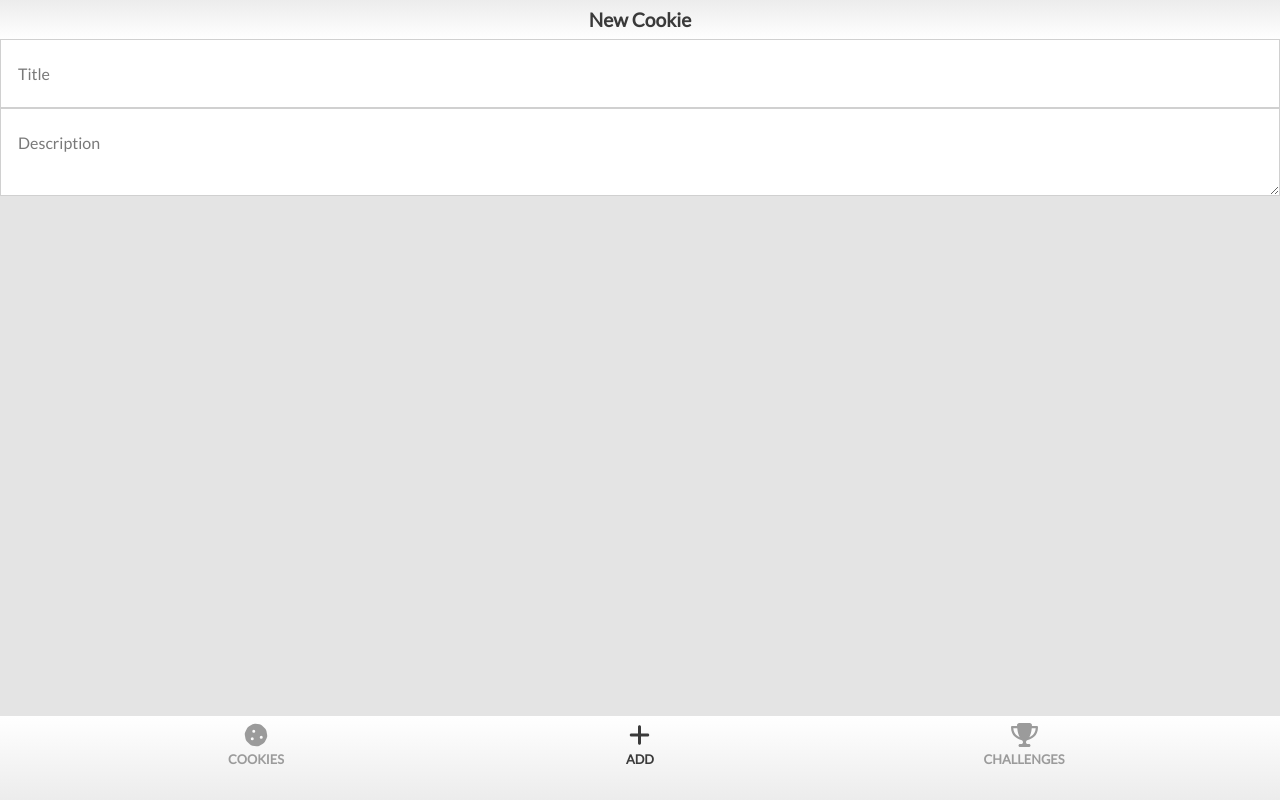
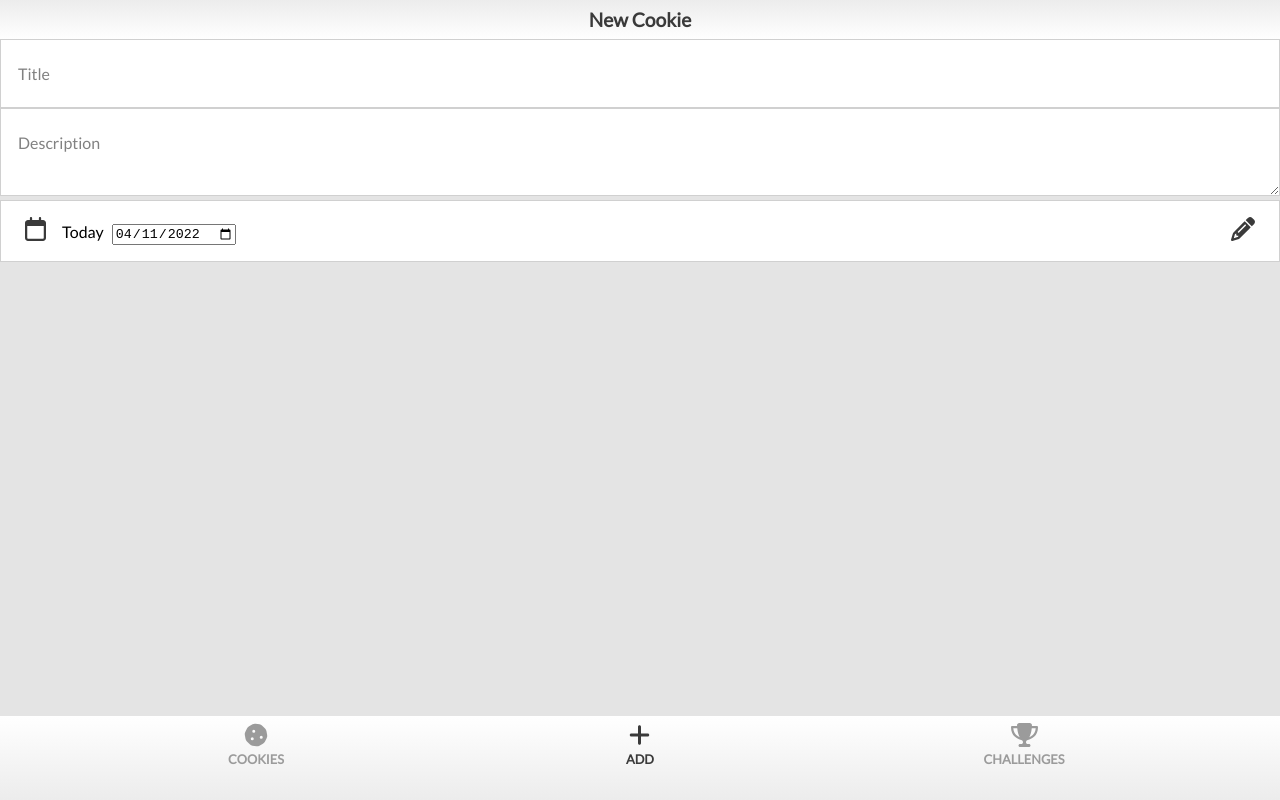
Before and after one commit to omarboulbaze/cookiej, a React app: page /add in a window 1280 px wide. Built offline with nearby package versions, Linux system fonts and the light colour scheme.

Commit message:
Adding calendar input to specify date of the cookie, it can be Today or an old date

```diff
--- a/src/pages/Add/Add.css
+++ b/src/pages/Add/Add.css
@@ -39,15 +39,36 @@
     left: 8px;
     font-size: 1rem;
     padding-left: 10px;
-    color: rgb(121, 121, 121);
+    color: #818181;
     transition: 0.3s;
     pointer-events: none;
     font-family: 'Lato', sans-serif;
 }
 .input:focus + .placeholder, .input:not(:placeholder-shown) + .placeholder
 {
-    top: 5px;
-    color: rgb(129, 129, 129);
+    top: 10px;
+    color: #818181;
     background-color: #fff;
     font-size: 0.8rem;
 }
+
+.input-container{
+    background-color: rgb(255, 255, 255);
+    border: 1px solid #0000002f;
+    padding: 1rem;
+}
+
+.input-container .icon{
+    font-size: 1.5rem;
+    padding-inline: 0.5rem;
+    color: #3a3a3a;
+}
+
+.input-container .edit{
+    float: right;
+}
+
+.input-container .label{
+    font-family: 'Lato' , sans-serif;
+    padding-inline: 0.5rem;
+}
--- a/src/pages/Add/Add.js
+++ b/src/pages/Add/Add.js
@@ -1,6 +1,19 @@
+import { useRef } from "react";
+import { FontAwesomeIcon } from "@fortawesome/react-fontawesome";
+import { faCalendar } from "@fortawesome/free-regular-svg-icons";
 import Topbar from "../Components/Topbar/Topbar";
 import "./Add.css";
+import { faPencil } from "@fortawesome/free-solid-svg-icons";
 function Add(){
+
+    const date = new Date();
+    const defaultValue = date.toLocaleDateString('en-CA');
+
+    const inputRef = useRef(null);
+    const handleClick = () => {
+        inputRef.current.click();
+      };
+
 
     return(
         <>
@@ -14,6 +27,12 @@ function Add(){
                     <textarea type="text" className="input" placeholder=" " />
                     <label className="placeholder">Description</label>
                 </div>
+                <div className="input-container">
+                    <FontAwesomeIcon icon={faCalendar} className="icon"/>
+                    <label className="label">Today</label>
+                    <input ref={inputRef} type="date" defaultValue={defaultValue}/>
+                    <FontAwesomeIcon icon={faPencil} className="icon edit" onClick={handleClick}/>
+                </div>
 
             </div>
 
```
